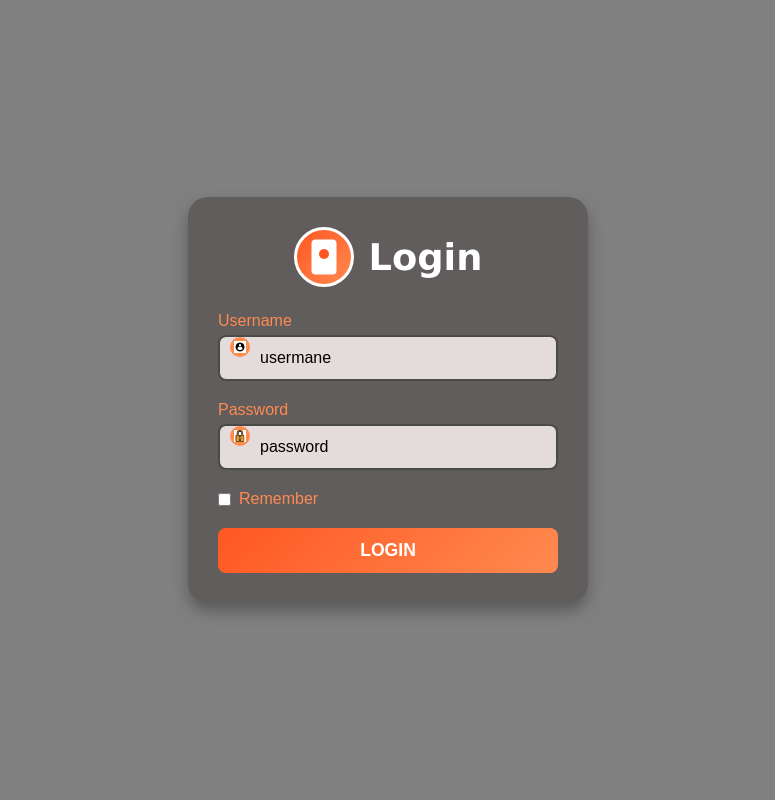
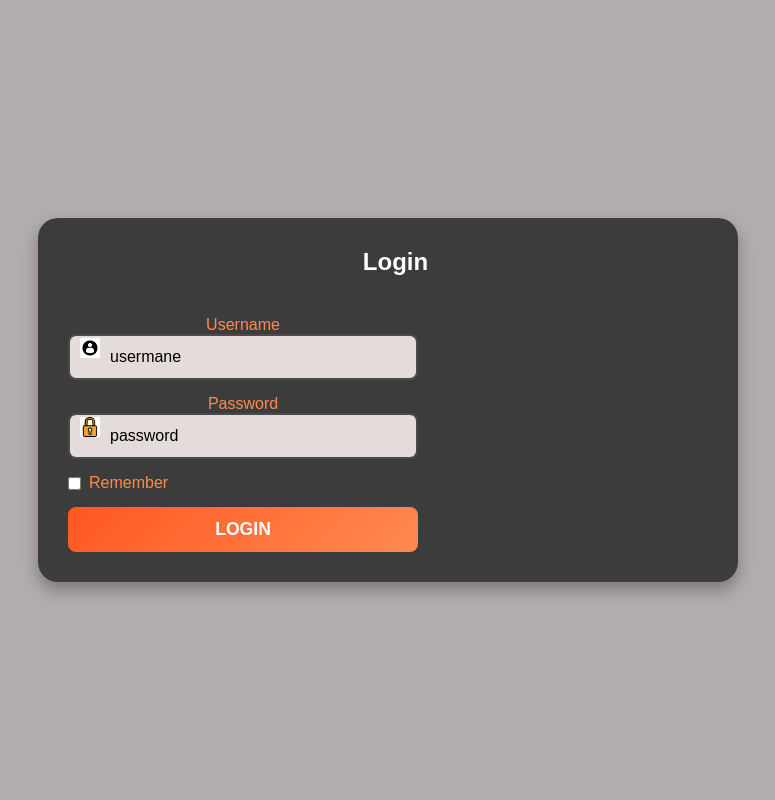
Before and after one commit to JosephInocente/MC_construccion, a PHP site: page / in a window 1280 px wide. Shown: the whole page, without its empty margins (252-1027 px from the left). Run offline with PHP 8.4, Linux system fonts and the light colour scheme.

Commit message:
styles.css

```diff
--- a/styles.css
+++ b/styles.css
@@ -6,7 +6,7 @@
 }
 
 body {
-    background-color: gray;
+    background-color: #b2adad;
     display: flex;
     justify-content: center;
     align-items: center;
@@ -14,82 +14,120 @@
 }
 
 .login-container {
-    background-color: rgb(97, 93, 93);
-    color: #fff;
-    width: 400px;
+    background-color: #3c3c3c;
+    color: #fefefe;
+    width: 700px;
     padding: 30px;
     border-radius: 20px;
     box-shadow: 0 8px 16px rgba(0, 0, 0, 0.3);
     position: relative;
     text-align: center;
-    border:#3c3c3c;
+    display: flex;
+    flex-direction: column;
+    gap: 15px;
 }
 
-/* Cabecera con icono de escudo */
+/* cabecera con icono de escudo y candado */
 .login-header {
     display: flex;
     align-items: center;
     justify-content: center;
     gap: 15px;
     margin-bottom: 25px;
+    position: relative;
 }
 
-.icon-shield {
-    width: 60px;
-    height: 60px;
-    background: linear-gradient(135deg, #ff5722, #ff8a50);
-    border-radius: 50%;
-    position: relative;
-    border: 3px solid #ffffff;
-}
-
-.icon-shield::before {
-    content: '';
-    width: 25px;
-    height: 35px;
-    background-color: #fff;
-    position: absolute;
-    left: 50%;
-    top: 50%;
-    transform: translate(-50%, -50%);
-    border-radius: 4px;
-}
-
-.icon-shield::after {
-    content: '';
-    width: 10px;
-    height: 10px;
-    background-color: #ff5722;
-    position: absolute;
-    left: 50%;
-    top: 45%;
-    transform: translate(-50%, -50%);
-    border-radius: 50%;
-}
-
-/* Título */
-.login-header h2 {
-    font-family:Verdana, Geneva, Tahoma, sans-serif;
-    font-size: 2.3rem;
+.login-title {
+    font-size: 4.3rem;
+    font-weight: bold;
     color: white;
 }
 
-/* Estilos del formulario */
-.login-form {
+/* icono de escudo grande a la izquierda */
+.icon-shield-large {
+    width: 170px;
+    height: 170px;
+    background-image: url('imagen/shield1.png');
+    background-size: cover;
+    border-radius: 90px;
+    position: absolute;
+    left: 0;
+    top: 5px;
+}
+
+/* Icono de candado a la derecha del título */
+.icon-lock {
+    width: 70px;
+    height: 70px;
+    background-image: url('imagen/candado3.png');
+    background-size: cover;
+    position: absolute;
+    border-radius: 40px;
+    right: 0.2rem;
+}
+
+.login-content {
+    display: flex;
+    gap: 20px;
+    align-items: stretch;
+}
+
+/* Panel de la izquierda */
+.left-panel {
+    flex: 1;
     display: flex;
     flex-direction: column;
-    gap: 20px;
+    align-items: center;
 }
 
-/* Grupo de entradas de texto */
+.empty-space {
+    height: 15px;
+}
+
+.remember-title {
+    font-size: 1.2rem;
+    color: #5a5a5a;
+    margin: 130px 0 5px;
+    text-align: center;
+}
+
+.lorem-text {
+    font-size: 0.9rem;
+    color: gray;
+    text-align: center;
+    margin-bottom: 20px;
+}
+
+/* Imagen del escudo pequeño en la parte inferior */
+.icon-shield-small {
+    width: 100px;
+    height: 100px;
+    background-image: url('imagen/candado2.png');
+    background-size: cover;
+    margin-top: auto;
+}
+
+/* Panel de la derecha (Formulario) */
+.right-panel {
+    flex: 2;
+    display: flex;
+    justify-content: center;
+}
+
+.login-form {
+    width: 100%;
+    max-width: 350px;
+    display: flex;
+    flex-direction: column;
+    gap: 15px;
+}
+
 .input-group {
     position: relative;
 }
 
 .input-group label {
     font-size: 1rem;
-    margin-bottom: 5px;
-    display: block;
     color: #ff8a50;
     text-align: left;
 }
@@ -101,18 +139,15 @@
     border-radius: 8px;
     border: 2px solid #4a4a4a;
     background-color: rgb(228, 219, 219);
-    /*
-    background-color: #3c3c3c;
-    */
-    color: #ffffff;
+    color: black;
     font-size: 1rem;
 }
 
 .input-group input::placeholder {
-    color: #cccccc;
+    color: #000;
+    opacity: 1;
 }
 
-/* Iconos en las entradas de texto */
 .input-icon {
     position: absolute;
     top: 50%;
@@ -120,32 +155,17 @@
     transform: translateY(-50%);
     width: 20px;
     height: 20px;
-    background-color: #ff8a50;
-    border-radius: 50%;
-}
-
-.user-icon::before,
-.lock-icon::before {
-    content: '';
-    position: absolute;
-    top: 50%;
-    left: 50%;
-    transform: translate(-50%, -50%);
-    width: 12px;
-    height: 12px;
-}
-
-.user-icon::before {
-    background-image: url('imagen/usuario1.jpg');
     background-size: cover;
 }
 
-.lock-icon::before {
-    background-image: url('imagen/candado.svg');
-    background-size: cover;
+.user-icon {
+    background-image: url('imagen/usuario1.jpg');
 }
 
-/* Grupo de recordar */
+.lock-icon {
+    background-image: url('imagen/candado.svg');
+}
+
 .remember-group {
     display: flex;
     align-items: center;
@@ -174,8 +194,3 @@
 .login-button:hover {
     background: linear-gradient(135deg, #ff8a50, #ff5722);
 }
-
-.login-form input::placeholder {
-    color: black;
-    opacity: 1;
-}
```
